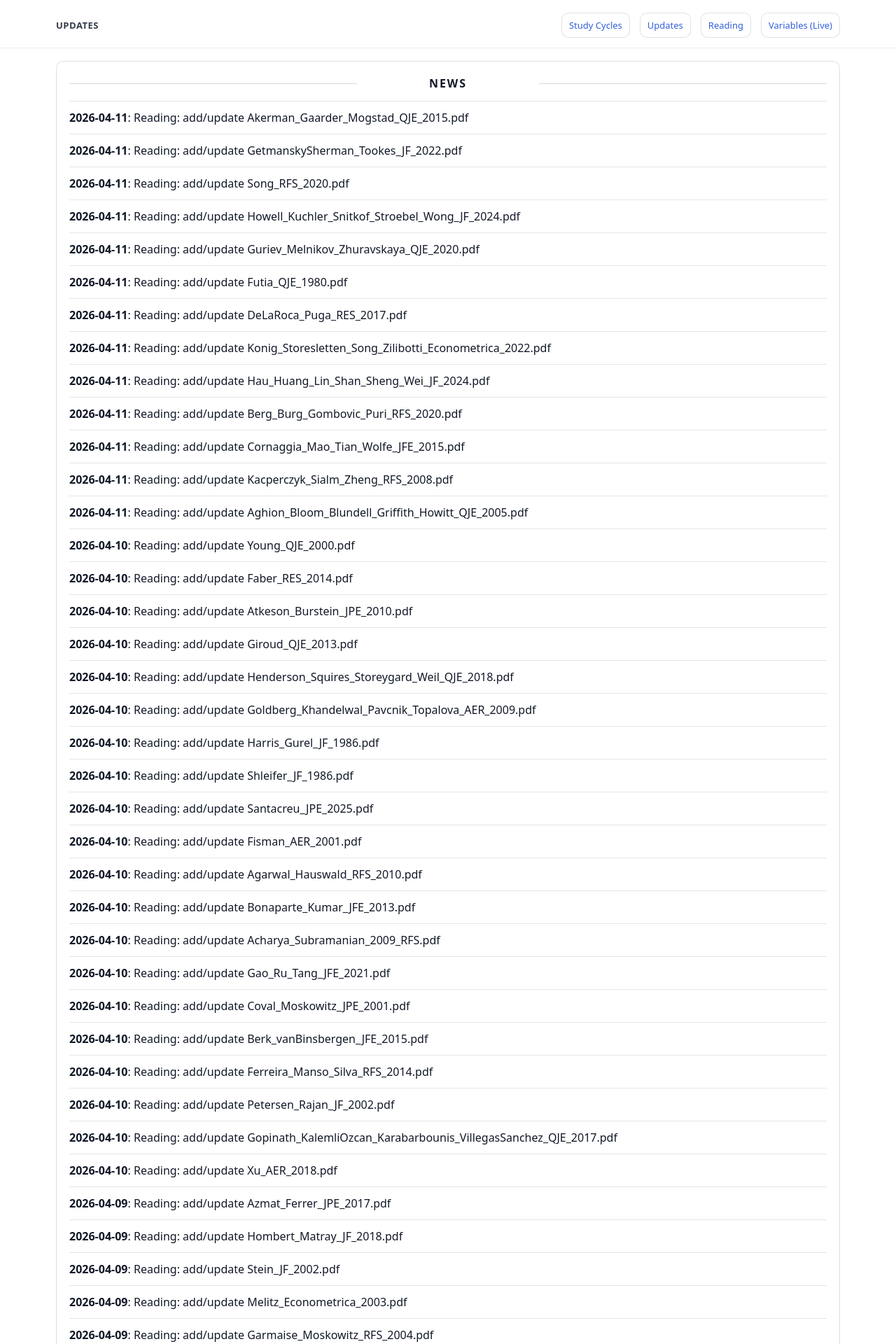
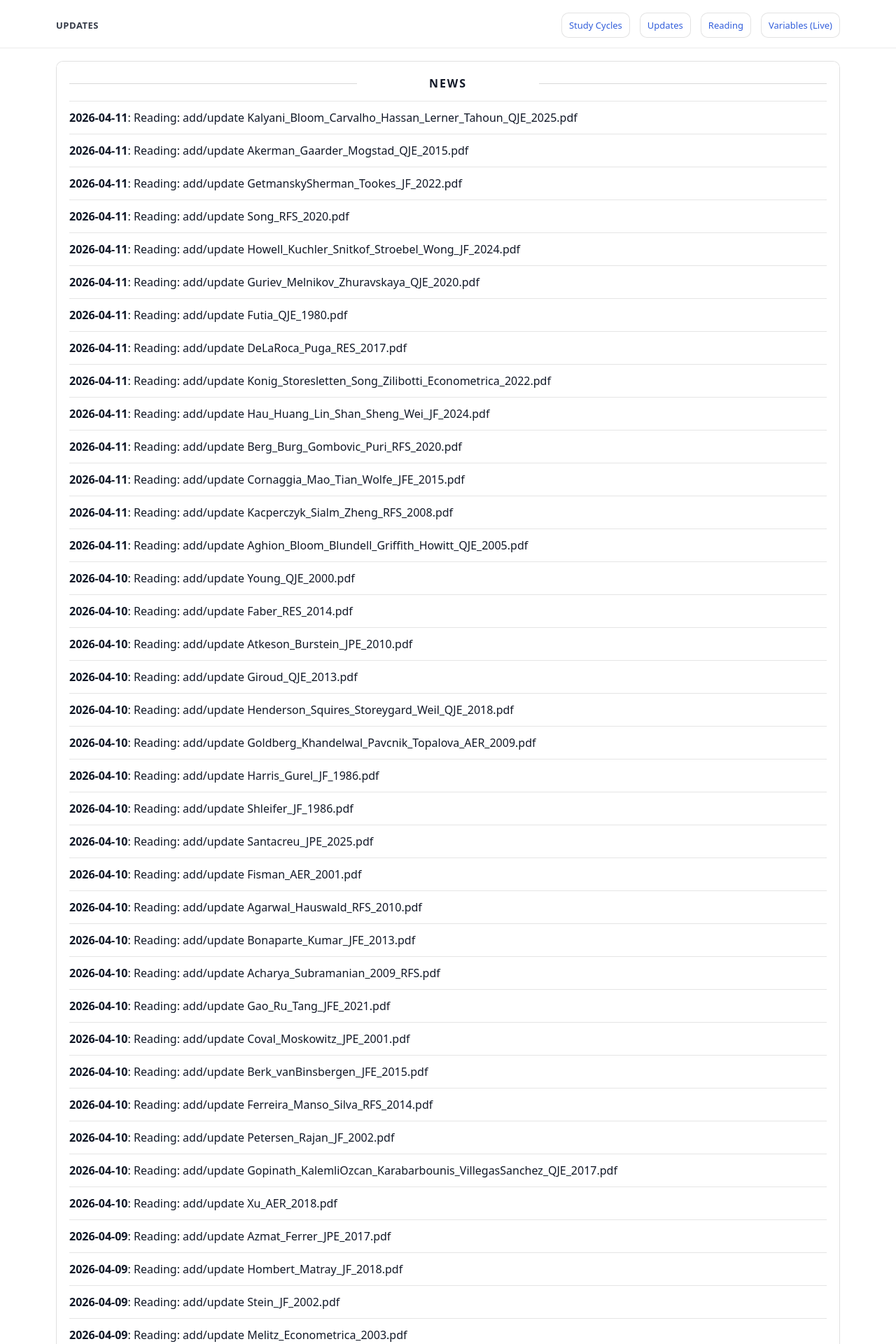
Before and after one commit to yaxinzn/study-archive, a Jekyll site: the page built from updates/index.md, in a window 1280 px wide. Shown: the top 1920 px of the page at 70% size. Built offline with Jekyll 4.4.1, drawn with Linux system fonts in a browser that asks for light colours; some of the changed text lies outside the part shown.

Commit message:
chore: update NEWS feed

```diff
--- a/_data/news.yml
+++ b/_data/news.yml
@@ -1,4 +1,7 @@
 # Auto-generated update history (sorted newest -> oldest). Do not edit manually.
+- ts: "1775909993"
+  date: "2026-04-11"
+  title: "Reading: add/update Kalyani_Bloom_Carvalho_Hassan_Lerner_Tahoun_QJE_2025.pdf"
 - ts: "1775909948"
   date: "2026-04-11"
   title: "Reading: add/update Akerman_Gaarder_Mogstad_QJE_2015.pdf"
```
